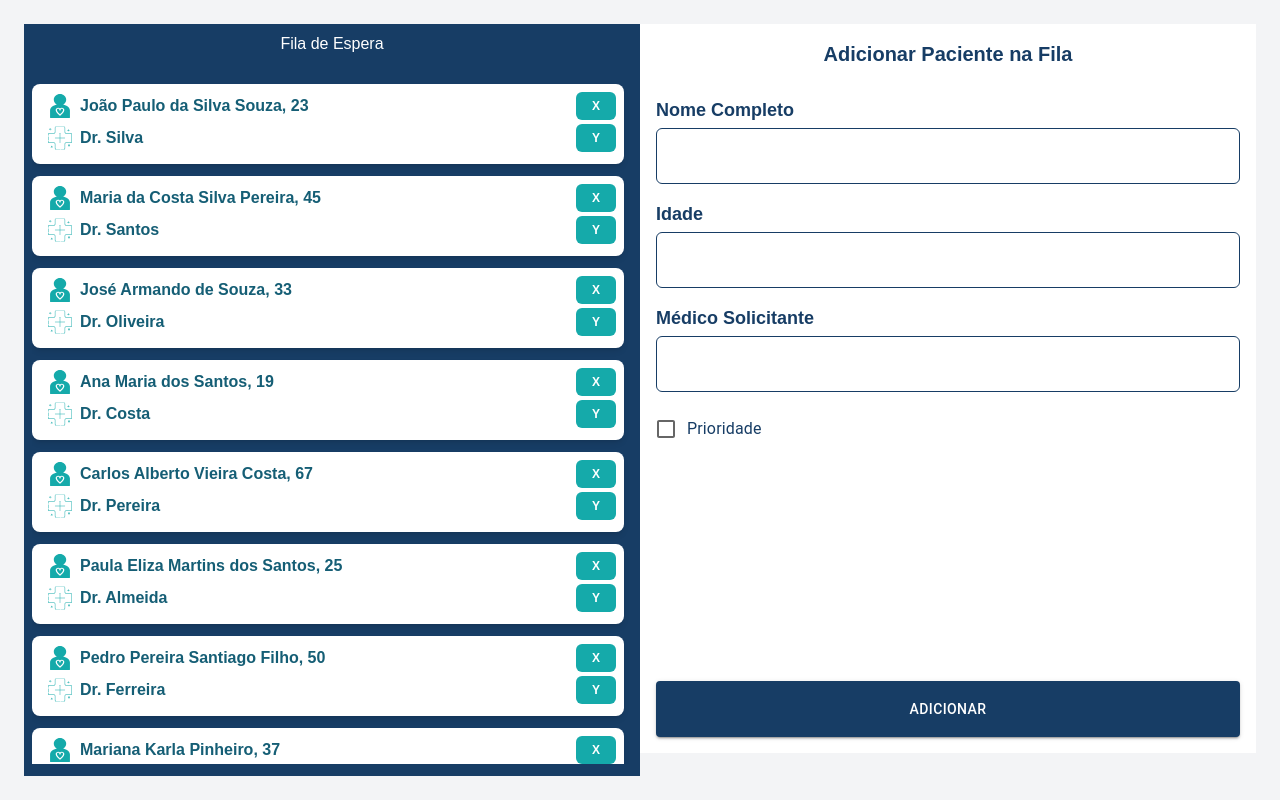
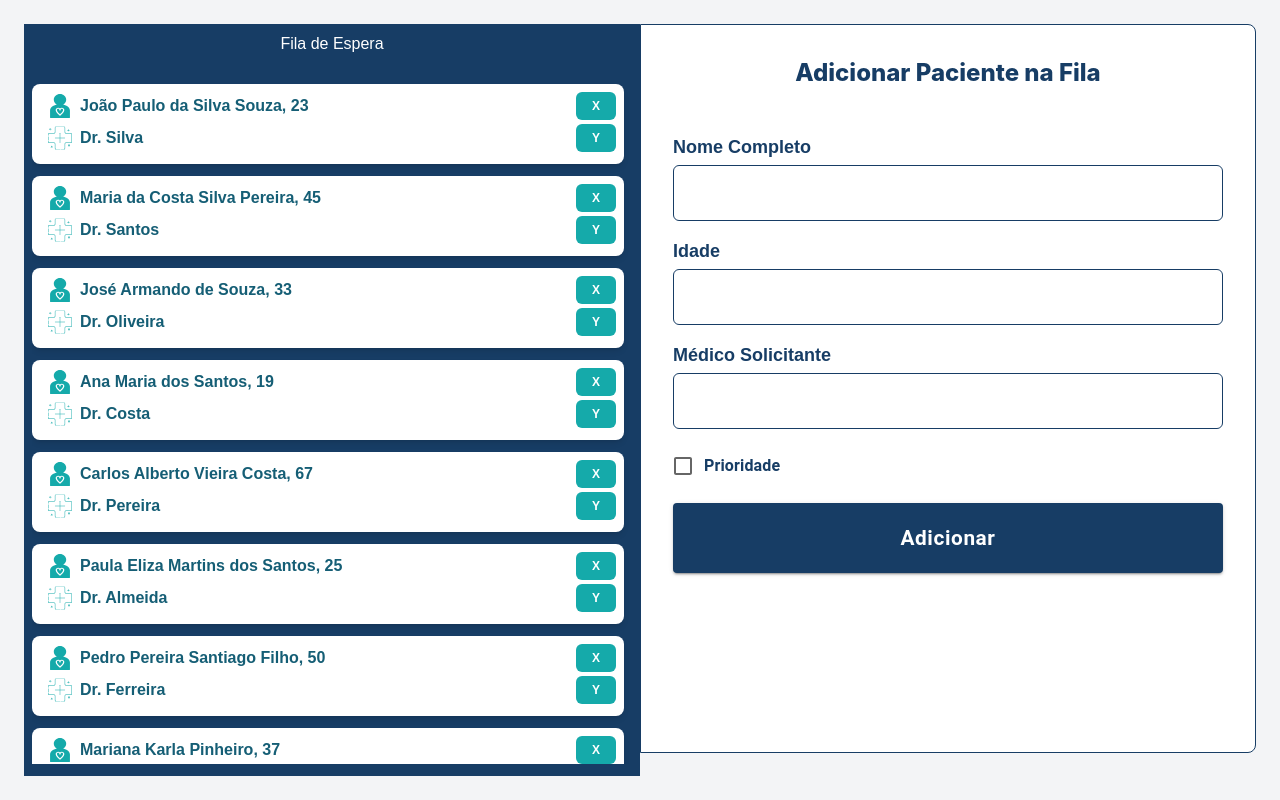
Before and after one commit to CaioAndersonMM/Laudocs, a Next.js app in the folder laudocs/: page / in a window 1280 px wide. Built offline with nearby package versions, Linux system fonts and the light colour scheme.

Commit message:
update: Correção visual do botão e do H2.

```diff
--- a/laudocs/src/components/SigUp.tsx
+++ b/laudocs/src/components/SigUp.tsx
@@ -7,6 +7,8 @@ import { blue } from '@mui/material/colors';
 
 
 const ColorButton = styled(Button)<ButtonProps>(({ theme }) => ({
+    fontWeight: 'bold',
+    fontSize: '1.3rem',
     color: theme.palette.getContrastText('#173D65'),
     backgroundColor: '#173D65',
     '&:hover': {
@@ -16,10 +18,10 @@ const ColorButton = styled(Button)<ButtonProps>(({ theme }) => ({
 
 export default function SignUp() {
     return (
-        <div className="bg-white flex flex-col justify-between h-full w-full p-4 text-[#173D65] font-bold">
-            <h1 className='mb-7 text-xl text-center'>Adicionar Paciente na Fila</h1>
+        <div className="bg-white flex flex-col justify-between h-full w-full p-4 text-[#173D65] font-bold rounded-r-lg border border-[#173D65]">
+            <h1 className="mt-4 mb-7 text-center text-2xl font-extrabold" style={{ fontFamily: 'Inter, sans-serif' }}>Adicionar Paciente na Fila</h1>
 
-            <div className="flex flex-col space-y-4 text-left flex-grow">
+            <div className="flex flex-col space-y-4 text-left flex-grow p-4">
                 <div>
                     <label htmlFor="name" className="block text-lg font-bold text-[#173D65]">Nome Completo</label>
                     <input type="text" id="name" className="mt-1 block w-full p-2 border border-[#173D65] rounded-md h-14" />
@@ -34,18 +36,20 @@ export default function SignUp() {
                 </div>
 
                 <div className='flex justify-start'>
-                    <FormControlLabel className='text-[#173D65] text-lg'
+                    <FormControlLabel
+                        className='text-[#173D65] text-lg font-bold'
                         control={<Checkbox />}
-                        label="Prioridade"
+                        label={<span className='font-bold'>Prioridade</span>}
                     />
+                </div>
+                <div className="w-full mt-4">
+                    <ColorButton variant="contained" fullWidth sx={{ height: '70px', textTransform: 'none' }}>
+                        Adicionar
+                    </ColorButton>
                 </div>
             </div>
 
-            <div className="w-full mt-4">
-                <ColorButton variant="contained" fullWidth sx={{ height: '56px' }}>
-                    Adicionar
-                </ColorButton>
-            </div>
+
 
         </div>
     );
```
